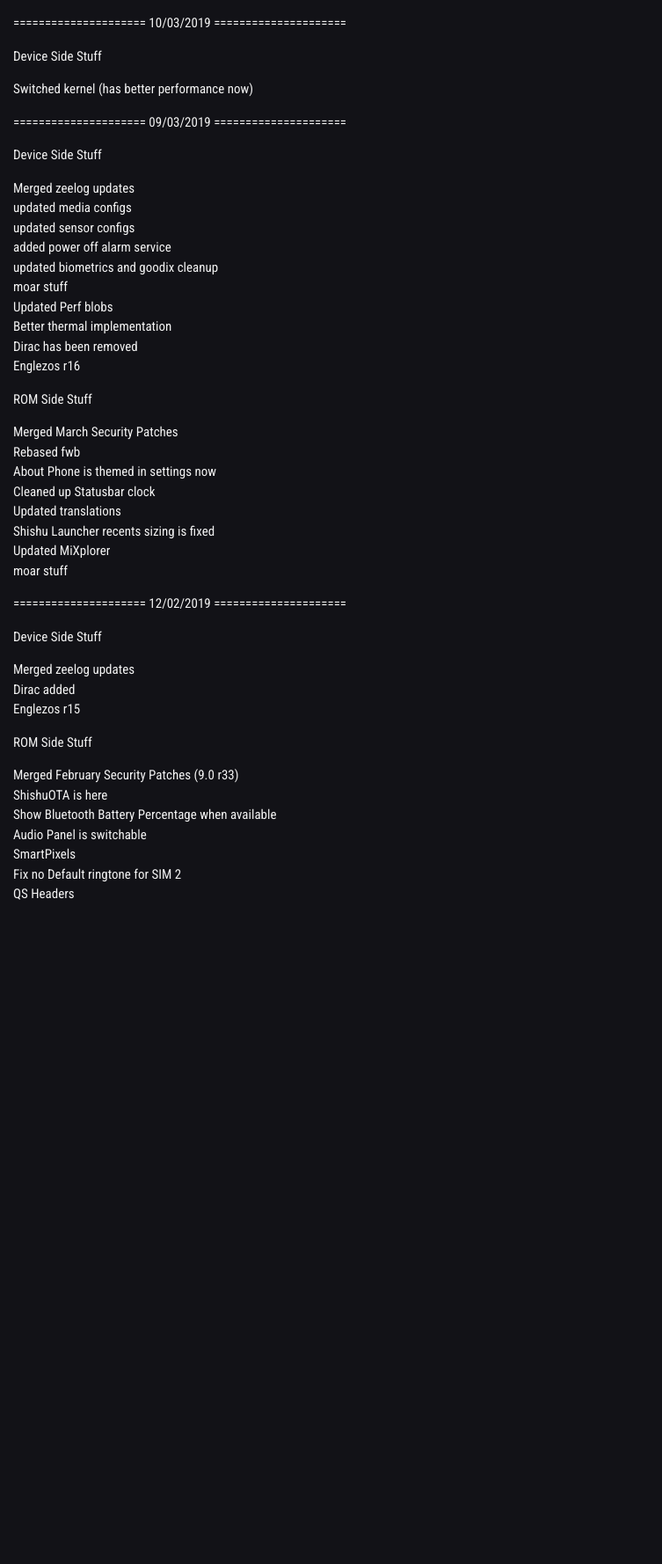
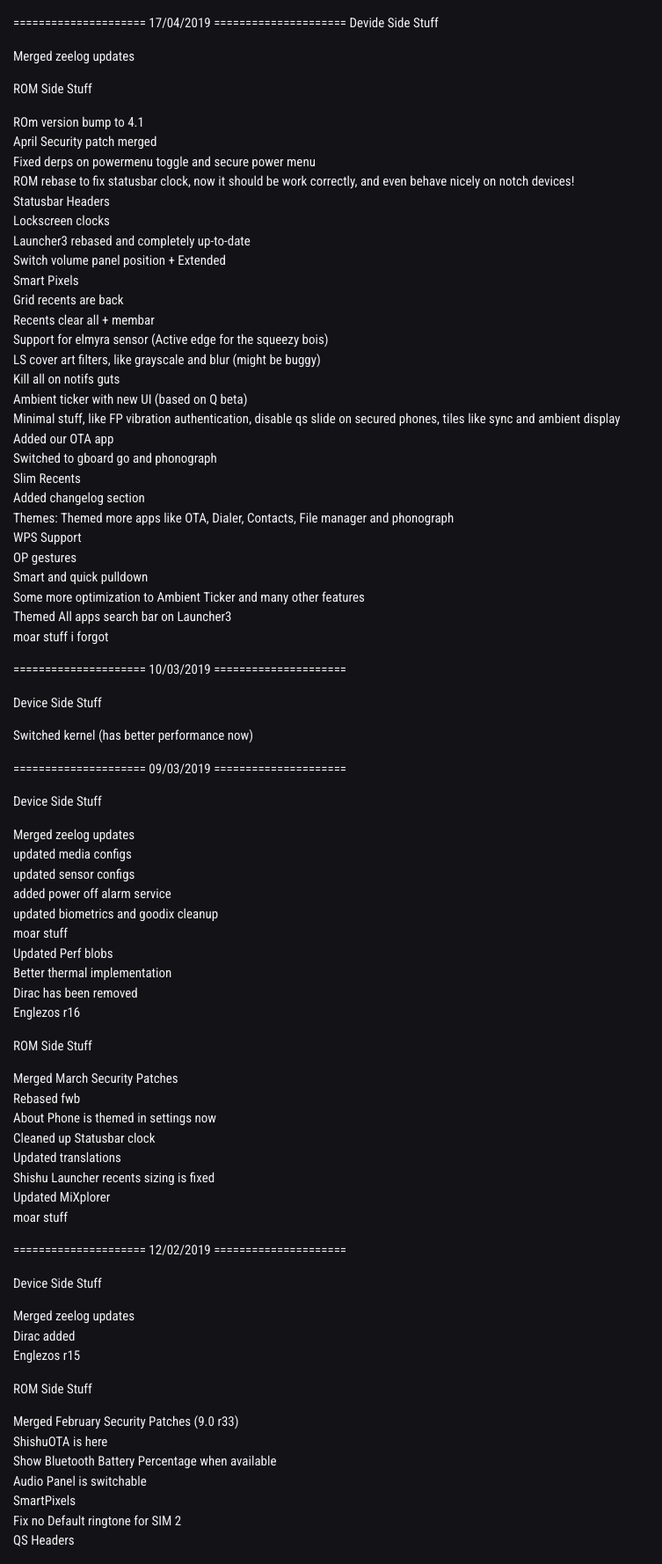
Before and after one commit to tyazx/BootleggersROM-Devices.github.io, a Jekyll site: the page built from _changelog/mido.md, in a window 1280 px wide. Shown: the whole page at 88% size, without its empty margins (0-753 px from the left). Built offline with Jekyll 4.4.1, drawn with Linux system fonts in a browser that asks for light colours; nearby versions of some CDN libraries; before the commit the page ends 1043 px from its top, so only the background shows below that.

Commit message:
mido: Push 4.1-1 build

```diff
--- a/_changelog/mido.md
+++ b/_changelog/mido.md
@@ -2,6 +2,41 @@
 title:mido
 layout:changelayout
 ---
+=====================
+    17/04/2019
+=====================
+Devide Side Stuff
+* Merged zeelog updates
+
+ROM Side Stuff
+* ROm version bump to 4.1
+* April Security patch merged
+* Fixed derps on powermenu toggle and secure power menu
+* ROM rebase to fix statusbar clock, now it should be work correctly, and even behave nicely on notch devices!
+* Statusbar Headers
+* Lockscreen clocks
+* Launcher3 rebased and completely up-to-date
+* Switch volume panel position + Extended
+* Smart Pixels
+* Grid recents are back
+* Recents clear all + membar
+* Support for elmyra sensor (Active edge for the squeezy bois)
+* LS cover art filters, like grayscale and blur (might be buggy)
+* Kill all on notifs guts
+* Ambient ticker with new UI (based on Q beta)
+* Minimal stuff, like FP vibration authentication, disable qs slide on secured phones, tiles like sync and ambient display
+* Added our OTA app
+* Switched to gboard go and phonograph
+* Slim Recents
+* Added changelog section
+* Themes: Themed more apps like OTA, Dialer, Contacts, File manager and phonograph
+* WPS Support
+* OP gestures
+* Smart and quick pulldown
+* Some more optimization to Ambient Ticker and many other features
+* Themed All apps search bar on Launcher3
+* moar stuff i forgot
+
 =====================
     10/03/2019
 =====================
```
Also changed, not shown: _devices/mido.md (+3 -3 lines).
